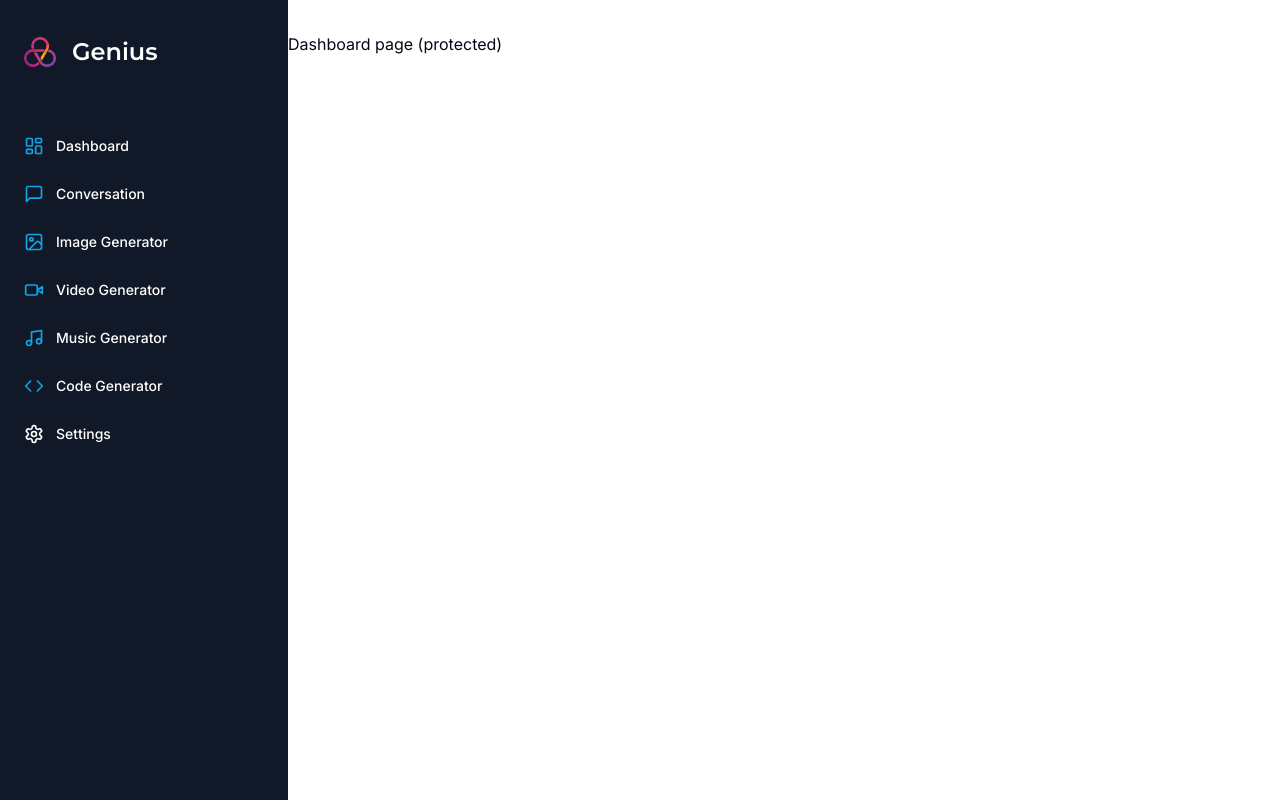
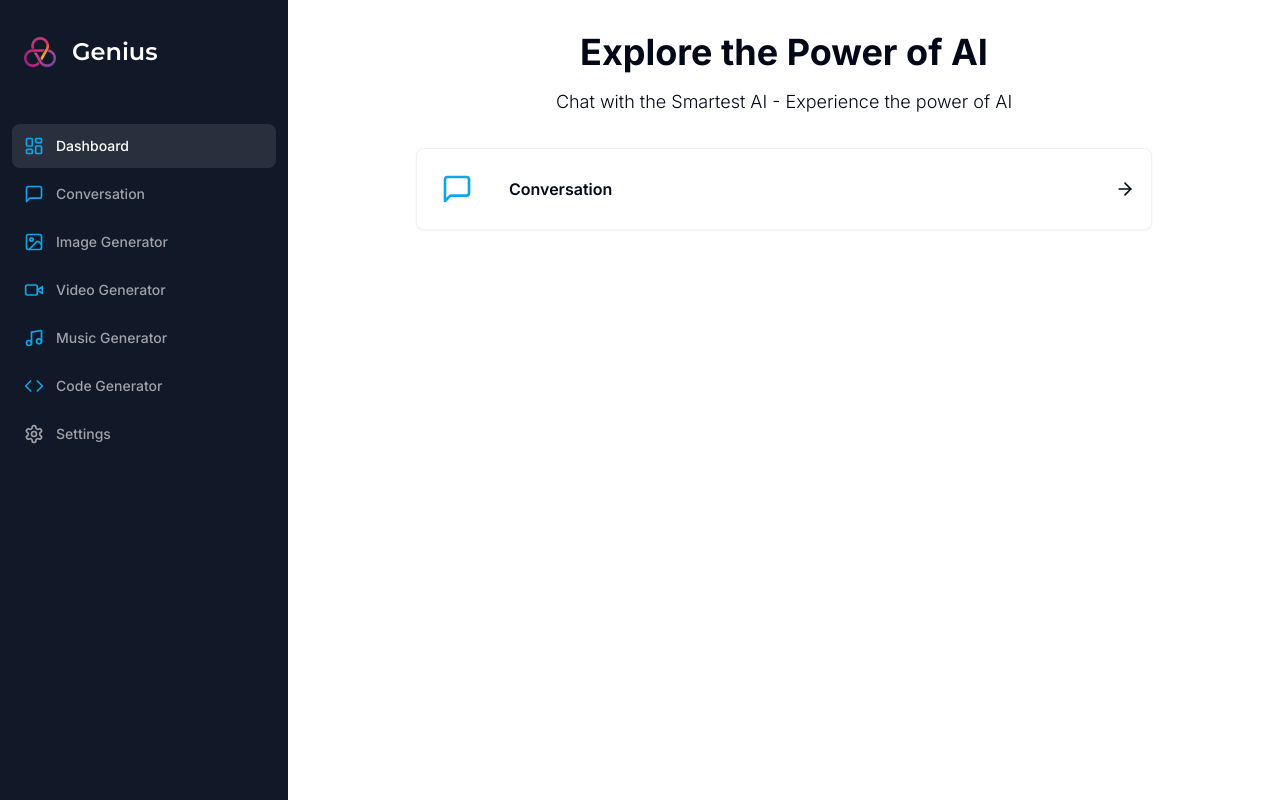
Before and after one commit to Ranishlakshan/ai-saas, a Next.js app: page /dashboard in a window 1280 px wide. Built offline with nearby package versions, Linux system fonts and the light colour scheme.

Commit message:
dashboard ui design

```diff
--- a/app/(dashboard)/(routes)/dashboard/page.tsx
+++ b/app/(dashboard)/(routes)/dashboard/page.tsx
@@ -1,12 +1,51 @@
+"use client";
+
 import { Button } from "@/components/ui/button";
+import { Card, CardTitle } from "@/components/ui/card";
+import { cn } from "@/lib/utils";
 import { UserButton } from "@clerk/nextjs";
+import { ArrowRight, MessageSquare } from "lucide-react";
 
+const tools = [
+  {
+    label:"Conversation",
+    icon: MessageSquare,
+    href:"/conversation",
+    color:"text-sky-500"
+  },
+]
 
 const DashboardPage = () => {
   return (
     <div>
-        Dashboard page (protected)
-
+      <div className="mb-8 space-y-4">
+        <h2 className="text-2xl md:text-4xl font-bold text-center">
+        Explore the Power of AI
+        </h2>
+        <p className="tet-muted-foreground font-light text-sm md:text-lg text-center">
+          Chat with the Smartest AI - Experience the power of AI
+        </p>
+      </div>
+      <div className="px-4 md:px-20 lg:px-32 space-y-4">
+        {
+          tools.map( (tool) => (
+            <Card
+             key={tool.href}
+             className="p-4 border-black/5 flex items-center justify-between hover:shadow-md transition cursor-pointer"
+            >
+              <div className="flex gap-x-4 item-center">
+                <div className={cn("p-2 w-fit rounded-md ", tool.color)}>
+                  <tool.icon className={cn("w-8 h-8 ", tool.color)} />
+                </div>
+                <div className="p-3 font-semibold">
+                  {tool.label}
+                </div>
+              </div>
+              <ArrowRight className="w-5 h-5 "/>
+            </Card>
+          ))
+        }
+      </div>
     </div>
   );
 }
--- a/components/sidebar.tsx
+++ b/components/sidebar.tsx
@@ -80,7 +80,8 @@
                         <Link
                             href={route.href}
                             key={route.href}
-                            className="text-sm group flex p-3 w-full jusify-start font-medium cursor-pointer hover:text-white hover:bg-white/10 rounded-lg transition"
+                            className={cn("text-sm group flex p-3 w-full jusify-start font-medium cursor-pointer hover:text-white hover:bg-white/10 rounded-lg transition",
+                            pathname === route.href ? "text-white bg-white/10" : "text-zinc-400")}
                         >
                             <div className="flex item-center flex-1">
                                 <route.icon className={cn("h-5 w-5 mr-3", route.color)}/>
--- /dev/null
+++ b/components/ui/card.tsx
@@ -0,0 +1,79 @@
+import * as React from "react"
+
+import { cn } from "@/lib/utils"
+
+const Card = React.forwardRef<
+  HTMLDivElement,
+  React.HTMLAttributes<HTMLDivElement>
+>(({ className, ...props }, ref) => (
+  <div
+    ref={ref}
+    className={cn(
+      "rounded-lg border bg-card text-card-foreground shadow-sm",
+      className
+    )}
+    {...props}
+  />
+))
+Card.displayName = "Card"
+
+const CardHeader = React.forwardRef<
+  HTMLDivElement,
+  React.HTMLAttributes<HTMLDivElement>
+>(({ className, ...props }, ref) => (
+  <div
+    ref={ref}
+    className={cn("flex flex-col space-y-1.5 p-6", className)}
+    {...props}
+  />
+))
+CardHeader.displayName = "CardHeader"
+
+const CardTitle = React.forwardRef<
+  HTMLParagraphElement,
+  React.HTMLAttributes<HTMLHeadingElement>
+>(({ className, ...props }, ref) => (
+  <h3
+    ref={ref}
+    className={cn(
+      "text-2xl font-semibold leading-none tracking-tight",
+      className
+    )}
+    {...props}
+  />
+))
+CardTitle.displayName = "CardTitle"
+
+const CardDescription = React.forwardRef<
+  HTMLParagraphElement,
+  React.HTMLAttributes<HTMLParagraphElement>
+>(({ className, ...props }, ref) => (
+  <p
+    ref={ref}
+    className={cn("text-sm text-muted-foreground", className)}
+    {...props}
+  />
+))
+CardDescription.displayName = "CardDescription"
+
+const CardContent = React.forwardRef<
+  HTMLDivElement,
+  React.HTMLAttributes<HTMLDivElement>
+>(({ className, ...props }, ref) => (
+  <div ref={ref} className={cn("p-6 pt-0", className)} {...props} />
+))
+CardContent.displayName = "CardContent"
+
+const CardFooter = React.forwardRef<
+  HTMLDivElement,
+  React.HTMLAttributes<HTMLDivElement>
+>(({ className, ...props }, ref) => (
+  <div
+    ref={ref}
+    className={cn("flex items-center p-6 pt-0", className)}
+    {...props}
+  />
+))
+CardFooter.displayName = "CardFooter"
+
+export { Card, CardHeader, CardFooter, CardTitle, CardDescription, CardContent }
```
